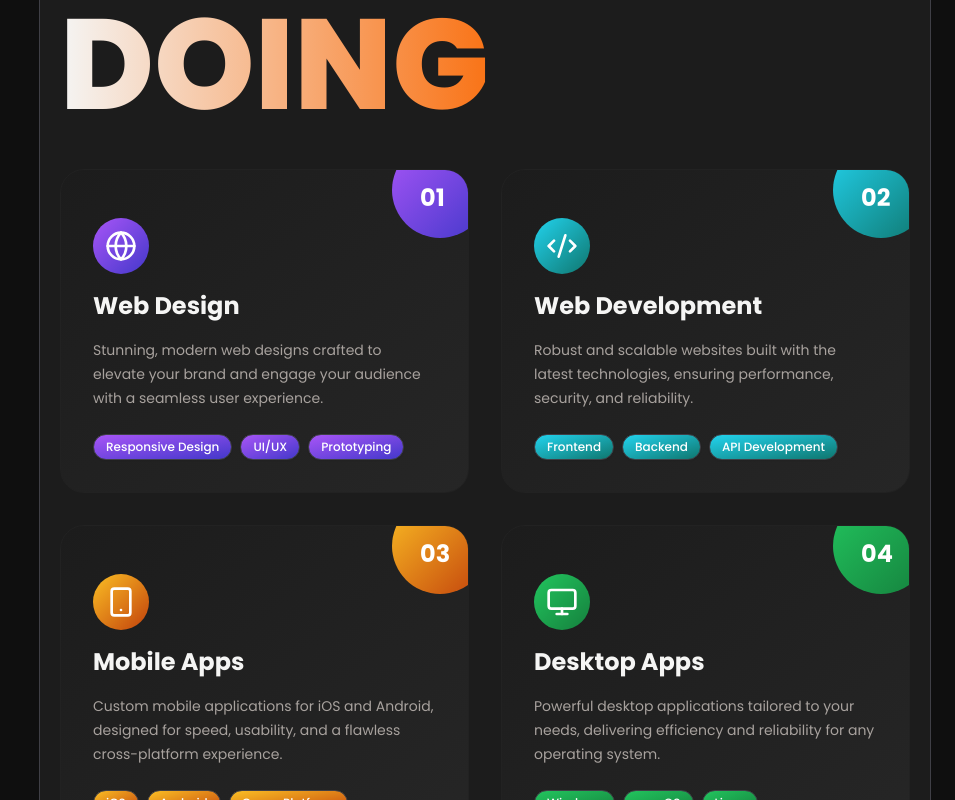
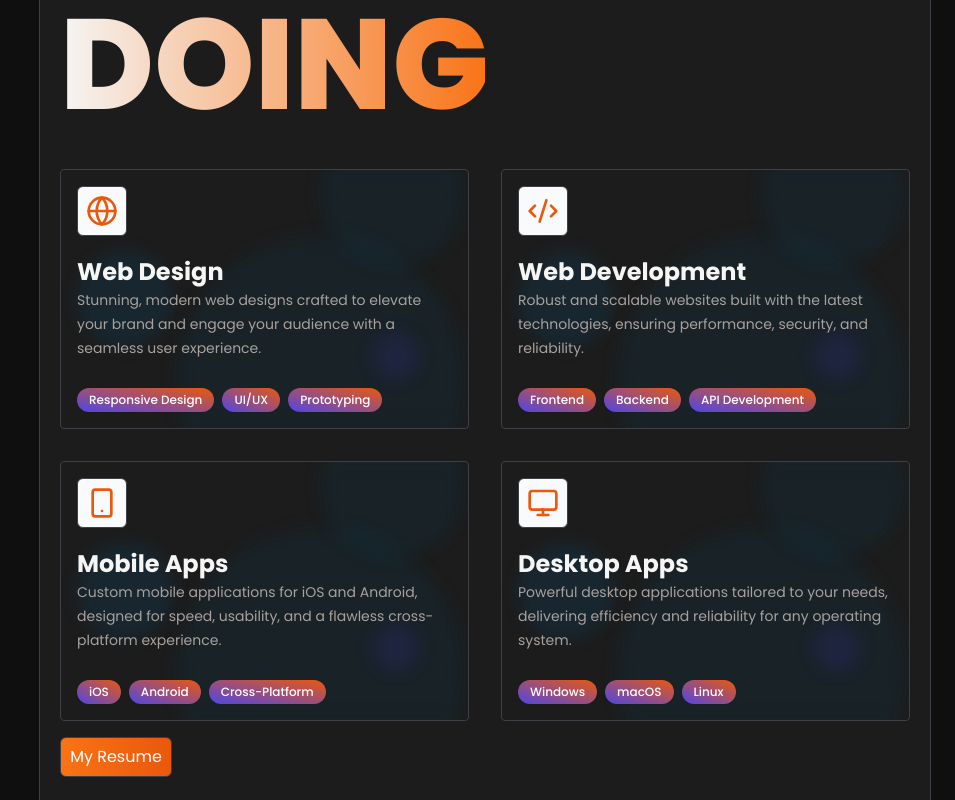
Before and after one commit to AmineCoder30/AmineFlio, a React (Vite) app: page / in a window 1280 px wide. Shown: the part 1000-1800 px from the top of the page, without its empty margins (325-1280 px from the left). Built offline with nearby package versions, Linux system fonts and the light colour scheme; no server answers.

Commit message:
Add files via upload

```diff
--- a/src/App.css
+++ b/src/App.css
@@ -164,9 +164,7 @@ html {
 
 .card-spotlight {
   position: relative;
-  border-radius: 1.5rem;
-  border: 1px solid #222;
-  background-color: #111;
+
   padding: 2rem;
   overflow: hidden;
   --mouse-x: 50%;
@@ -186,12 +184,12 @@ html {
     var(--spotlight-color),
     transparent 80%
   );
-  opacity: 0;
+  opacity: 0.8;
   transition: opacity 0.5s ease;
   pointer-events: none;
 }
 
 .card-spotlight:hover::before,
 .card-spotlight:focus-within::before {
-  opacity: 0.6;
+  opacity: 1;
 }
--- a/src/components/layout/About.jsx
+++ b/src/components/layout/About.jsx
@@ -54,6 +54,7 @@ function About() {
               title={service.title}
               description={service.description}
               classes={service.classes}
+              background={service.background}
               features={service.features}
             />
           ))}
--- a/src/components/ui/ServicesCard.jsx
+++ b/src/components/ui/ServicesCard.jsx
@@ -1,56 +1,33 @@
 import PropTypes from "prop-types";
-import { useRef } from "react";
 const ServiceCard = ({
   Icon,
   title,
   description,
-  classes,
-  indx,
+
   features = [],
 }) => {
-  const divRef = useRef(null);
-
-  const handleMouseMove = (e) => {
-    const rect = divRef.current.getBoundingClientRect();
-    const x = e.clientX - rect.left;
-    const y = e.clientY - rect.top;
-
-    divRef.current.style.setProperty("--mouse-x", `${x}px`);
-    divRef.current.style.setProperty("--mouse-y", `${y}px`);
-    divRef.current.style.setProperty("--spotlight-color", "#ffffff38");
-  };
   return (
-    <div
-      ref={divRef}
-      onMouseMove={handleMouseMove}
-      className="group w-full card-spotlight cursor-pointer  bg-gradient-to-br from-card-bg to-card-hover border border-border rounded-xl  p-9 space-y-4 relative overflow-hidden transition-all duration-500 hover:shadow-lg hover:-translate-y-2"
-    >
-      {/* Background circle with index */}
-      <div
-        className={`w-24 h-24 ${classes} rounded-full absolute -right-5 -top-7 group-hover:scale-110 transition-transform duration-500`}
-      >
-        <p className="absolute bottom-6 left-7 text-white text-2xl font-bold">
-          0{indx}
-        </p>
-      </div>
-
+    <div className="w-full  duration-500 group cursor-pointer overflow-hidden relative rounded border border-border bg-card-bg p-4 flex flex-col justify-evenly">
+      <div className="absolute blur duration-500 group-hover:blur-none w-72 h-72 rounded-full group-hover:translate-x-12 group-hover:translate-y-12 bg-sky-900/15 backdrop-blur-sm right-1 -bottom-24"></div>
+      <div className="absolute blur duration-500 group-hover:blur-none w-12 h-12 rounded-full group-hover:translate-x-12 group-hover:translate-y-2 bg-indigo-700/15 backdrop-blur-sm right-12 bottom-12"></div>
+      <div className="absolute blur duration-500 group-hover:blur-none w-36 h-36 rounded-full group-hover:translate-x-12 group-hover:-translate-y-12  bg-sky-900/15 backdrop-blur-sm right-1 -top-12"></div>
+      <div className="absolute blur duration-500 group-hover:blur-none w-24 h-24 bg-sky-700/15 rounded-full group-hover:-translate-x-12"></div>
+      <div className="z-10 flex flex-col justify-evenly w-full h-full">
         {/* Icon */}
         <div
-        className={`relative z-10 flex items-center justify-center w-14 h-14 rounded-full ${classes} transition-colors duration-500`}
+          className={`text-primary p-2 w-fit rounded-md border border-border mb-5 bg-slate-50`}
         >
-        <Icon className="text-white w-8 h-8" />
+          <Icon className="text-accent-hover w-8 h-8" />
         </div>
 
         {/* Title */}
-      <h1 className="font-bold text-2xl text-text relative z-10  ">{title}</h1>
+        <h1 className="font-bold text-2xl text-text relative  ">{title}</h1>
 
         {/* Description */}
-      <p className="text-sm text-text-secondary leading-6 relative z-10">
-        {description}
-      </p>
+        <p className="text-sm text-text-secondary leading-6 ">{description}</p>
 
         {/* New Element: Feature Badges */}
-      <div className="flex flex-wrap gap-2 pt-2 relative z-10">
+        <div className="flex flex-wrap gap-2 pt-2 relative mt-5 ">
           {features.map((feature, i) => (
             <span
               key={i}
@@ -58,34 +35,16 @@ const ServiceCard = ({
     px-3 py-1
     text-xs font-medium
     rounded-full
-    border border-border
-
-    ${classes}
-
-    backdrop-blur-sm
     text-white
-    shadow-sm
-
-
-
-
-
-    group-hover:opacity-100 group-hover:translate-y-0 group-hover:scale-100
-
-
-    transition-all duration-500 delay-[calc(100ms*var(--i))]
-    hover:shadow-[0_0_10px_rgba(0,0,0,0.15)]
-    hover:bg-gradient-to-r hover:from-accent/30 hover:to-accent/10
-  `}
-            // style={{ "--i": i }}
+    bg-gradient-to-tr
+  from-indigo-600 to-accent-hover backdrop-blur-sm shadow-sm transition-all duration-500 delay-[calc(100ms*var(--i))]`}
+              style={{ "--i": i }}
             >
               {feature}
             </span>
           ))}
         </div>
-
-      {/* Hover overlay */}
-      <div className="absolute inset-0 bg-accent/5 opacity-0 group-hover:opacity-100 transition-opacity duration-500" />
+      </div>
     </div>
   );
 };
@@ -97,7 +56,7 @@ ServiceCard.propTypes = {
   classes: PropTypes.string.isRequired,
   indx: PropTypes.number.isRequired,
   features: PropTypes.arrayOf(PropTypes.string),
-  conicGR: PropTypes.string.isRequired,
+  background: PropTypes.string.isRequired,
 };
 
 export default ServiceCard;
--- a/src/components/ui/ToggleThemeBtn.jsx
+++ b/src/components/ui/ToggleThemeBtn.jsx
@@ -6,7 +6,7 @@ function ToggleThemeBtn() {
 
   return (
     <button
-      className="relative w-32 h-10 font-semibold text-text overflow-hidden border border-border rounded-md flex items-center justify-center cursor-pointer"
+      className="relative w-10 h-10 font-semibold text-text overflow-hidden border border-border rounded-md flex items-center justify-center cursor-pointer"
       onClick={toggleTheme}
     >
       {/* Light side */}
@@ -14,8 +14,7 @@ function ToggleThemeBtn() {
         className={`absolute text-center left-0 top-0 w-full h-full flex items-center justify-center transition-transform duration-300 z-10
           ${theme === "dark" ? "-translate-x-full" : "translate-x-0"}`}
       >
-        Light
-        <Sun color="white" className="ml-2 fill-white w-6 h-6" />
+        <Sun color="white" className=" fill-yellow-500 w-6 h-6" />
       </div>
 
       {/* Dark side */}
@@ -23,8 +22,7 @@ function ToggleThemeBtn() {
         className={`absolute text-center  right-0 top-0 w-full h-full flex items-center justify-center transition-transform duration-300 z-0
           ${theme === "dark" ? "translate-x-0" : "translate-x-full"}`}
       >
-        Dark
-        <Moon color="#60a5fa" className="ml-2 fill-blue-400 w-6 h-6" />
+        <Moon color="#60a5fa" className="fill-blue-500 w-6 h-6" />
       </div>
     </button>
   );
--- a/src/constants/servicesList.jsx
+++ b/src/constants/servicesList.jsx
@@ -6,8 +6,8 @@ const services = [
     title: "Web Design",
     description:
       "Stunning, modern web designs crafted to elevate your brand and engage your audience with a seamless user experience.",
-
-    classes: "bg-gradient-to-br from-purple-500 to-indigo-700",
+    background: "bg-indigo-600",
+    classes: "bg-indigo-600/15 text-indigo-600 border border-indigo-600",
 
     features: ["Responsive Design", "UI/UX", "Prototyping"],
   },
@@ -16,8 +16,8 @@ const services = [
     title: "Web Development",
     description:
       "Robust and scalable websites built with the latest technologies, ensuring performance, security, and reliability.",
-
-    classes: "bg-gradient-to-br from-cyan-400 to-teal-700",
+    background: "bg-cyan-600",
+    classes: "bg-cyan-600/15 text-cyan-600 border border-cyan-600",
 
     features: ["Frontend", "Backend", "API Development"],
   },
@@ -26,8 +26,8 @@ const services = [
     title: "Mobile Apps",
     description:
       "Custom mobile applications for iOS and Android, designed for speed, usability, and a flawless cross-platform experience.",
-
-    classes: "bg-gradient-to-br  from-amber-400 to-orange-700",
+    background: "bg-amber-600",
+    classes: "bg-amber-600/15 text-amber-600 border border-amber-600",
 
     features: ["iOS", "Android", "Cross-Platform"],
   },
@@ -37,7 +37,8 @@ const services = [
     description:
       "Powerful desktop applications tailored to your needs, delivering efficiency and reliability for any operating system.",
 
-    classes: "bg-gradient-to-br from-green-500 to-green-700",
+    background: "  bg-emerald-600",
+    classes: "bg-emerald-600/15 text-emerald-600 border border-emerald-600",
 
     features: ["Windows", "macOS", "Linux"],
   },
```
Lines whose indentation alone changed are shown as unchanged.
